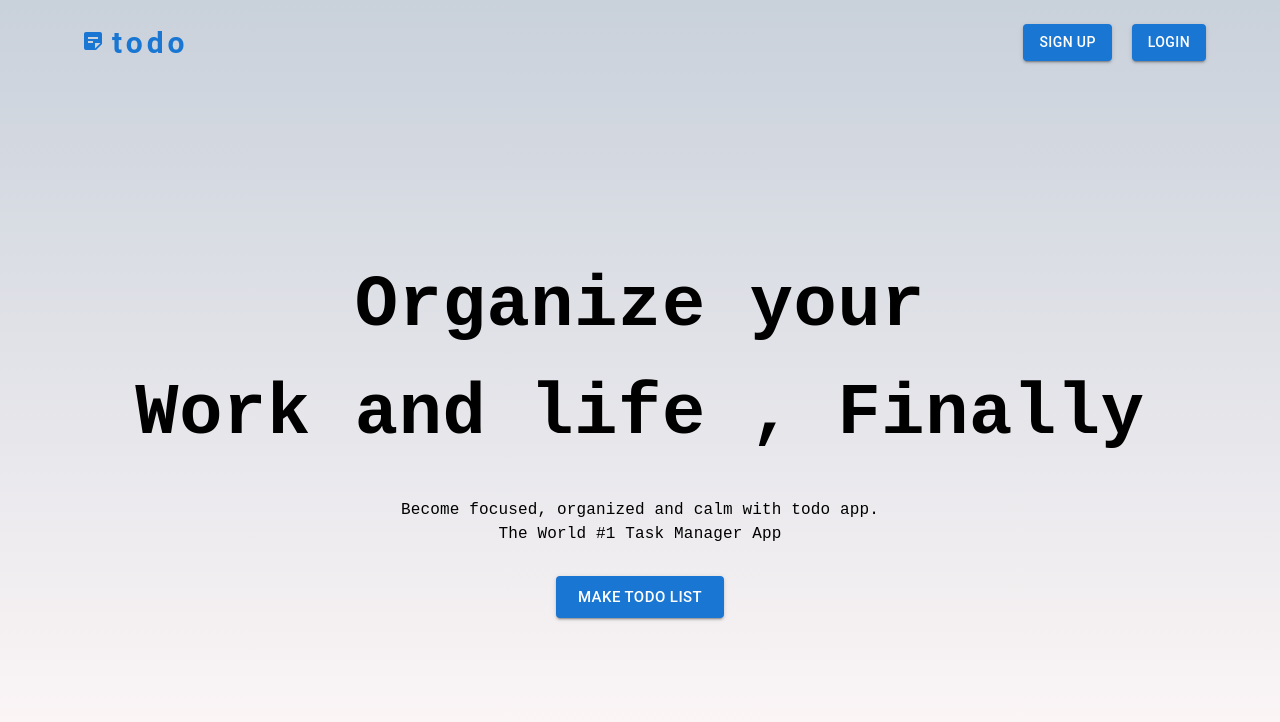
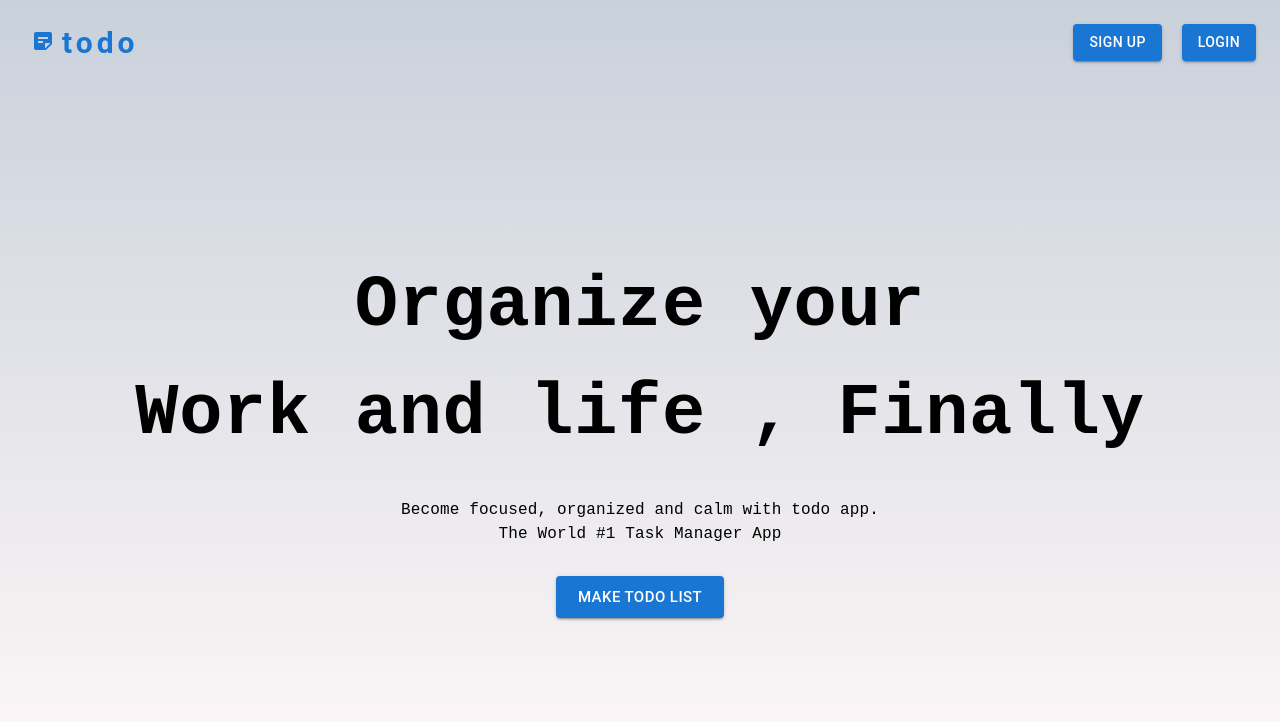
Before and after one commit to AffanRashid1/todo, a React (Vite) app: page / in a window 1280 px wide. Shown: the top 722 px of the page. Built offline with nearby package versions, Linux system fonts and the light colour scheme.

Commit message:
updating changes

```diff
--- a/package.json
+++ b/package.json
@@ -15,6 +15,7 @@
     "@mui/icons-material": "^5.14.16",
     "@mui/material": "^5.14.16",
     "axios": "^1.6.0",
+    "js-cookie": "^3.0.5",
     "react": "^18.2.0",
     "react-dom": "^18.2.0",
     "react-loader-spinner": "^5.4.5",
--- a/src/Components/Navbar.jsx
+++ b/src/Components/Navbar.jsx
@@ -13,7 +13,7 @@ const Navbar = () => {
           width: 1,
           display: "flex",
           justifyContent: "space-between",
-          padding: "20px 50px",
+          padding: "20px 0px",
           background: "transparent",
           flexWrap: "wrap",
         }}
@@ -39,22 +39,19 @@ const Navbar = () => {
             userSelect: "none",
           }}
         >
-          <Button variant="contained" size="medium">
           <Link
             to="/register"
             style={{ textDecoration: "none", color: "white" }}
           >
+            <Button variant="contained" size="medium">
               Sign Up
+            </Button>
           </Link>
+          <Link to="/login" style={{ textDecoration: "none", color: "white" }}>
+            <Button variant="contained" size="medium">
+              Login
             </Button>
-          <Button variant="contained" size="medium">
-            <Link
-              to="/login"
-              style={{ textDecoration: "none", color: "white" }}
-            >
-              Login
           </Link>
-          </Button>
         </Box>
       </Box>
     </>
--- a/src/screens/Home.jsx
+++ b/src/screens/Home.jsx
@@ -49,9 +49,11 @@ const Home = () => {
             Become focused, organized and calm with todo app. <br /> The World
             #1 Task Manager App
           </Typography>
-          <Button variant="contained" size="large">
-            <Link to="/todos" style={{color: "white", textDecoration: "none"}}>Make Todo List</Link>
-          </Button>
+          <Link to="/todos" style={{ color: "white", textDecoration: "none" }}>
+            <Button variant="contained" size="large">
+              Make Todo List
+            </Button>
+          </Link>
         </Box>
       </Container>
     </>
--- a/src/screens/Login.jsx
+++ b/src/screens/Login.jsx
@@ -26,7 +26,7 @@ const Login = () => {
     } else {
       try {
         let resp = await axios.post(
-          "https://abdd-103-156-136-175.ngrok-free.app/users/login",
+          "https://5bee-202-47-34-141.ngrok-free.app/users/login",
           {
             email: loginInput.email,
             password: loginInput.password,
--- a/src/screens/SignUp.jsx
+++ b/src/screens/SignUp.jsx
@@ -30,7 +30,7 @@ const SignUp = () => {
     } else {
       try {
         let resp = await axios.post(
-          "https://abdd-103-156-136-175.ngrok-free.app/users/register",
+          "https://5bee-202-47-34-141.ngrok-free.app/users/register",
           {
             name: formDetails.name,
             email: formDetails.email,
--- a/src/screens/Todo.jsx
+++ b/src/screens/Todo.jsx
@@ -10,8 +10,10 @@ import "../Components/list.css";
 import { Bars } from "react-loader-spinner";
 import { ToastContainer, toast } from "react-toastify";
 import "react-toastify/dist/ReactToastify.css";
+import { Link } from "react-router-dom";
+import ArrowBackIosNewIcon from "@mui/icons-material/ArrowBackIosNew";
 
-const baseUrl = "https://abdd-103-156-136-175.ngrok-free.app/todos";
+const baseUrl = "https://5bee-202-47-34-141.ngrok-free.app/todos";
 
 const Todo = () => {
   const [todoInput, settodoInput] = useState("");
@@ -33,6 +35,7 @@ const Todo = () => {
   };
 
   const getData = async () => {
+    try {
       let response = await axios.get(baseUrl, {
         headers: {
           "Content-Type": "application/json",
@@ -42,6 +45,9 @@ const Todo = () => {
 
       setTodos(response?.data?.Todos);
       setisLoading(false);
+    } catch (err) {
+      console.log(err);
+    }
   };
 
   useEffect(() => {
@@ -50,6 +56,9 @@ const Todo = () => {
 
   return (
     <>
+      <Link to="/">
+        <ArrowBackIosNewIcon sx={{ position: "absolute", top: 30, left: 20 }} />
+      </Link>
       <Container
         maxWidth="100vw"
         sx={{
```
Also changed, not shown: 1 other file (tests, documents, lock files or other folders). Lines whose indentation alone changed are shown as unchanged.
